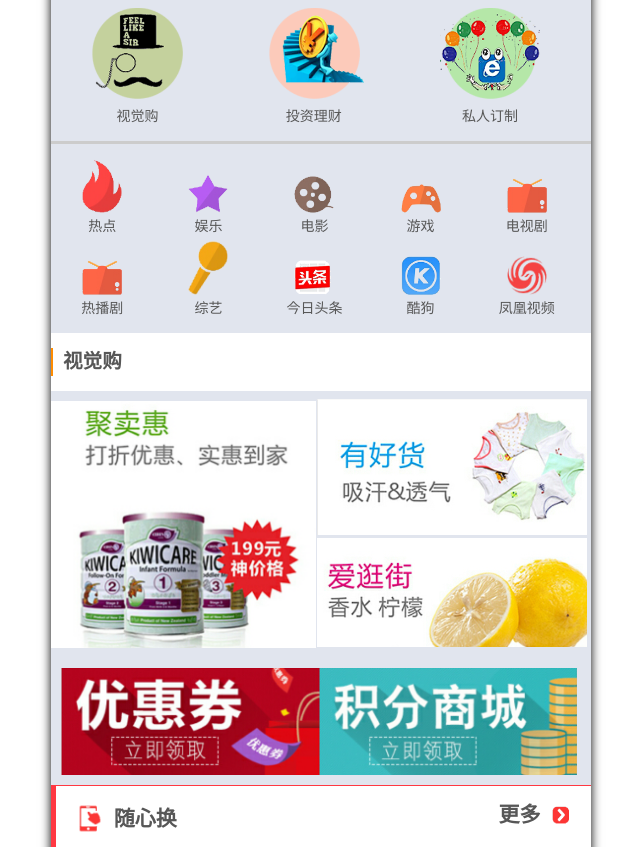
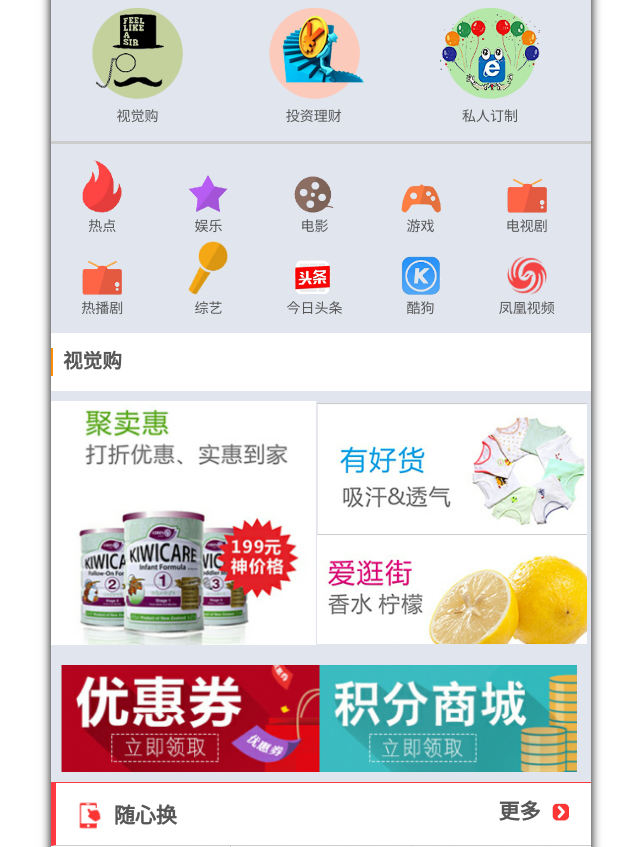
Before and after one commit to lorenzohee/h5-mobile, a plain HTML site: page index.htm in a window 1280 px wide. Shown: the part 338-1185 px from the top of the page, without its empty margins (319-959 px from the left). Drawn offline with Linux system fonts and the light colour scheme.

Commit message:
Update main.css
change the style of img to responseble

```diff
--- a/css/main.css
+++ b/css/main.css
@@ -13,9 +13,9 @@
 .sight .title li{border-left: 2px solid darkorange;padding-left: 10px;font-size: 1.4em}
 
 .sight .content{margin:10px -12px;}
-.sight .content .img_class{width: 49%; height: 247px}
+.sight .content .img_class{width: 49%;}
 .sight .content span{display: inline-block;width: 50%}
-.sight .content span img{width: 100%;margin:-8px 0 1px -2px}
+.sight .content span img{width: 100%;margin:-17px 0 1px -2px;border-top:1px solid #ccc;}
 
 .sight .sight_foot img{width: 50%;margin: 0 -2px}
 
```
